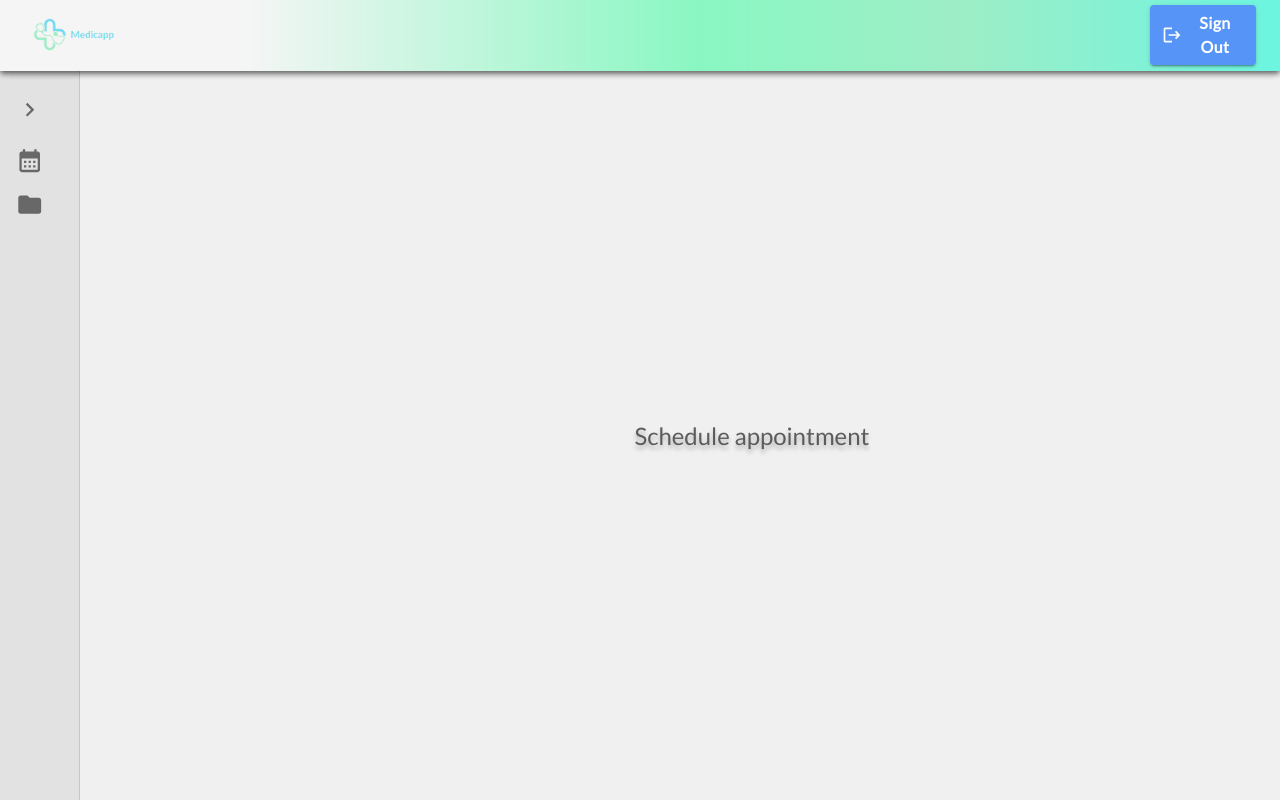
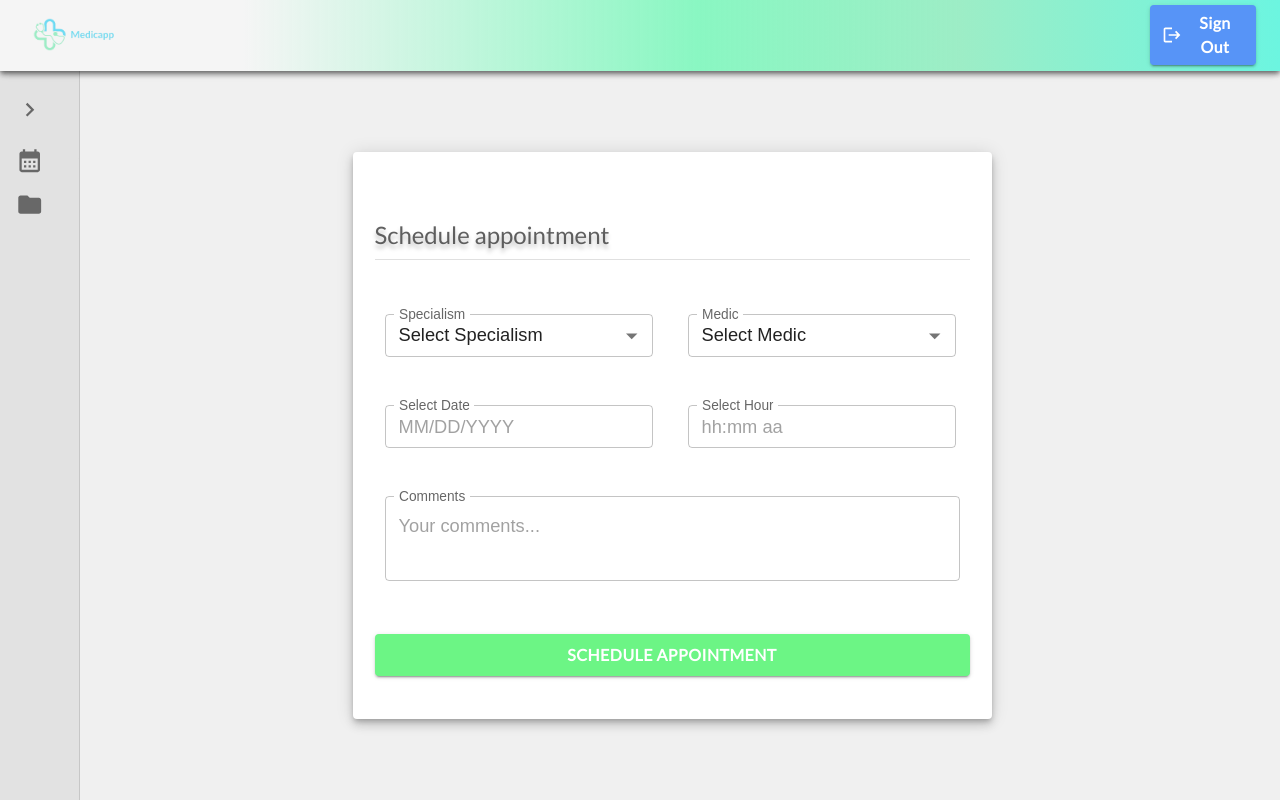
Before and after one commit to ivantrejoc/medicapp_frontend, a React (Vite) app: page / in a window 1280 px wide. Built offline with nearby package versions, Linux system fonts and the light colour scheme.

Commit message:
schedule appointment form

```diff
--- a/package.json
+++ b/package.json
@@ -14,6 +14,8 @@
     "@emotion/styled": "^11.11.5",
     "@mui/icons-material": "^5.16.1",
     "@mui/material": "^5.16.1",
+    "@mui/x-date-pickers": "^7.10.0",
+    "dayjs": "^1.11.11",
     "react": "^18.3.1",
     "react-dom": "^18.3.1",
     "react-router-dom": "^6.24.1"
--- a/src/App.jsx
+++ b/src/App.jsx
@@ -1,3 +1,4 @@
+import { useState } from "react";
 import { BrowserRouter } from "react-router-dom";
 import Router from "./router/index";
 import { ThemeProvider } from "@mui/material/styles";
@@ -6,10 +7,14 @@ import theme from "./theme";
 import { logCredits } from "./utils/logCredits";
 import { NavBar } from "./components/NavBar";
 import { Sidenav } from "./components/Sidenav";
+import { LocalizationProvider } from "@mui/x-date-pickers";
+import { AdapterDayjs } from "@mui/x-date-pickers/AdapterDayjs";
 import "./assets/css/App.css";
 import "./assets/css/fonts.css";
 
 const App = () => {
+  const [drawerExpanded, setDrawerExpanded] = useState(false);
+
   logCredits();
 
   return (
@@ -26,16 +31,24 @@ const App = () => {
         >
           <NavBar />
           <Box sx={{ display: "flex", width: "100%" }}>
-            <Sidenav />
+            <Sidenav
+              drawerExpanded={drawerExpanded}
+              setDrawerExpanded={setDrawerExpanded}
+            />
             <Box
               component="main"
               sx={{
                 flexGrow: 1,
                 height: "calc(100vh - 4.4375rem)",
+                width: "100vw",
+                marginLeft: drawerExpanded ? "0rem" : "-10rem",
+                transition: "margin-left 0.3s ease",
                 overflow: "hidden"
               }}
             >
-              <Router />
+              <LocalizationProvider dateAdapter={AdapterDayjs}>
+                <Router />
+              </LocalizationProvider>
             </Box>
           </Box>
         </Box>
--- /dev/null
+++ b/src/components/ScheduleForm/ScheduleForm.jsx
@@ -0,0 +1,242 @@
+import {
+  Paper,
+  Box,
+  Typography,
+  Divider,
+  TextField,
+  Button
+} from "@mui/material";
+import { DatePicker, TimePicker } from "@mui/x-date-pickers";
+
+const ScheduleForm = () => {
+  return (
+    <Paper
+      elevation={6}
+      sx={{
+        display: "flex",
+        width: "39.9375rem",
+        height: "35.4375rem",
+        flexDirection: "column",
+        justifyContent: "center",
+        alignItems: "center",
+        flexShrink: 0,
+        background: "var(--background-paper-elevation-6, #FFF)",
+        boxSizing: "border-box"
+      }}
+    >
+      <Box
+        id="form"
+        sx={{
+          display: "flex",
+          width: "37.1875rem",
+          height: "29.0625rem",
+          flexDirection: "column",
+          alignItems: "flex-start",
+          flexShrink: 0,
+          boxSizing: "border-box"
+        }}
+      >
+        <Box
+          id="title-wrapper"
+          sx={{
+            display: "flex",
+            padding: "var(--2, 1rem) var(--none, 0rem)",
+            flexDirection: "column",
+            alignItems: "flex-start",
+            alignSelf: "stretch",
+            boxSizing: "border-box",
+            marginBottom: 3.5
+          }}
+        >
+          <Box
+            id="title-container"
+            sx={{
+              display: "flex",
+              alignItems: "flex-start",
+              alignSelf: "stretch",
+              boxSizing: "border-box"
+            }}
+          >
+            <Typography variant="h2">Schedule appointment</Typography>
+          </Box>
+          <Divider sx={{ width: "100%", marginTop: 1 }} />
+        </Box>
+        <Box
+          id="inputs-wrapper"
+          sx={{
+            display: "flex",
+            height: "23.3rem",
+            flexDirection: "column",
+            alignItems: "flex-start",
+            flexShrink: 0,
+            alignSelf: "stretch",
+            boxSizing: "border-box"
+          }}
+        >
+          <Box
+            id="row-1"
+            sx={{
+              display: "flex",
+              padding: "0.625rem",
+              alignItems: "center",
+              gap: "2.1875rem",
+              alignSelf: "stretch",
+              boxSizing: "border-box",
+              marginBottom: 3.5
+            }}
+          >
+            <TextField
+              size="small"
+              select
+              variant="outlined"
+              label="Specialism"
+              SelectProps={{
+                native: true
+              }}
+              InputLabelProps={{
+                shrink: true
+              }}
+              sx={{
+                display: "flex",
+                width: "16.75rem",
+                flexDirection: "column",
+                alignItems: "flex-start",
+                boxSizing: "border-box",
+                "& .MuiInputBase-root": {
+                  width: "100%"
+                }
+              }}
+            >
+              <option value="">Select Specialism</option>
+              <option value="cardiology">Cardiology</option>
+              <option value="dermatology">Dermatology</option>
+              <option value="neurology">Neurology</option>
+              <option value="pediatrics">Pediatrics</option>
+            </TextField>
+
+            <TextField
+              size="small"
+              select
+              variant="outlined"
+              label="Medic"
+              SelectProps={{
+                native: true
+              }}
+              InputLabelProps={{
+                shrink: true
+              }}
+              sx={{
+                display: "flex",
+                width: "16.75rem",
+                flexDirection: "column",
+                alignItems: "flex-start",
+                boxSizing: "border-box",
+                "& .MuiInputBase-root": {
+                  width: "100%"
+                }
+              }}
+            >
+              <option value="">Select Medic</option>
+              <option value="1">Jhon Doe</option>
+              <option value="2">Jane Doe</option>
+              <option value="3">Michael Keaton</option>
+              <option value="4">Jack Black</option>
+            </TextField>
+          </Box>
+          <Box
+            id="row-2"
+            sx={{
+              display: "flex",
+              padding: "0.625rem",
+              alignItems: "center",
+              gap: "2.1875rem",
+              alignSelf: "stretch",
+              boxSizing: "border-box",
+              marginBottom: 3.5
+            }}
+          >
+            <DatePicker
+              label="Select Date"
+              SelectProps={{
+                native: true
+              }}
+              slotProps={{
+                textField: {
+                  size: "small",
+                  InputLabelProps: {
+                    shrink: true
+                  }
+                }
+              }}
+              sx={{
+                display: "flex",
+                width: "16.75rem",
+                flexDirection: "column",
+                alignItems: "flex-start",
+                boxSizing: "border-box"
+              }}
+            />
+            <TimePicker
+              label="Select Hour"
+              SelectProps={{
+                native: true
+              }}
+              slotProps={{
+                textField: {
+                  size: "small",
+                  InputLabelProps: {
+                    shrink: true
+                  }
+                }
+              }}
+              sx={{
+                display: "flex",
+                width: "16.75rem",
+                flexDirection: "column",
+                alignItems: "flex-start",
+                boxSizing: "border-box"
+              }}
+            />
+          </Box>
+          <Box
+            id="row-3"
+            sx={{
+              display: "flex",
+              height: "6.5rem",
+              padding: "0.625rem",
+              alignItems: "center",
+              alignSelf: "stretch",
+              boxSizing: "border-box",
+              marginBottom: 5.5
+            }}
+          >
+            <TextField
+              id="outlined-textarea"
+              label="Comments"
+              placeholder="Your comments..."
+              multiline
+              rows={2}
+              InputLabelProps={{ shrink: true }}
+              sx={{
+                height: "5.75rem",
+                display: "flex",
+                flexDirection: "column",
+                alignItems: "flex-start",
+                flex: "1 0 0",
+                alignSelf: "stretch",
+                boxSizing: "border-box",
+                "& .MuiInputBase-root": {
+                  width: "100%"
+                }
+              }}
+            />
+          </Box>
+          <Button size="large" variant="formButton">
+            Schedule appointment
+          </Button>
+        </Box>
+      </Box>
+    </Paper>
+  );
+};
+export default ScheduleForm;
--- /dev/null
+++ b/src/components/ScheduleForm/index.js
@@ -0,0 +1 @@
+export { default as ScheduleForm } from './ScheduleForm';
--- a/src/components/Sidenav/Sidenav.jsx
+++ b/src/components/Sidenav/Sidenav.jsx
@@ -21,8 +21,7 @@ import FolderIcon from "@mui/icons-material/Folder";
 import NavigateBeforeIcon from "@mui/icons-material/NavigateBefore";
 import NavigateNextIcon from "@mui/icons-material/NavigateNext";
 
-const Sidenav = () => {
-  const [drawerExpanded, setDrawerExpanded] = useState(false);
+const Sidenav = ({ drawerExpanded, setDrawerExpanded }) => {
   const [openDropdown, setOpenDropdown] = useState(false);
 
   const toggleDrawer = () => {
@@ -43,7 +42,6 @@ const Sidenav = () => {
         zIndex: 1200,
         "& .MuiDrawer-paper": {
           width: drawerExpanded ? { sm: "14rem", md: "14rem" } : "5rem",
-
           boxSizing: "border-box",
           background: "#E2E2E2",
           display: "flex",
--- a/src/pages/ScheduleAppointment.jsx
+++ b/src/pages/ScheduleAppointment.jsx
@@ -1,4 +1,5 @@
-import { Box, Typography } from "@mui/material";
+import { Box } from "@mui/material";
+import { ScheduleForm } from "../components/ScheduleForm";
 
 const ScheduleAppointment = () => {
   return (
@@ -15,7 +16,7 @@ const ScheduleAppointment = () => {
         overflow: "hidden"
       }}
     >
-      <Typography variant="h2">Schedule appointment</Typography>
+      <ScheduleForm />
     </Box>
   );
 };
--- a/src/theme/index.js
+++ b/src/theme/index.js
@@ -89,7 +89,37 @@ export default createTheme({
           letterSpacing: "0.025rem",
           textTransform: "capitalize"
         }
-      }
+      },
+      variants: [
+        {
+          props: { variant: "formButton" },
+          style: {
+            display: "flex",
+            padding: "0.5rem 1.375rem",
+            flexDirection: "column",
+            justifyContent: "center",
+            alignItems: "center",
+            alignSelf: "stretch",
+            borderRadius: "var(--borderRadius, 0.25rem)",
+            background: "#6CF585",
+            boxShadow:
+              "0px 1px 5px 0px rgba(0, 0, 0, 0.12), 0px 2px 2px 0px rgba(0, 0, 0, 0.14), 0px 3px 1px -2px rgba(0, 0, 0, 0.20)",
+            color: "var(--primary-contrast, #FFF)",
+            fontFeatureSettings: "'clig' off, 'liga' off",
+            fontFamily: "Lato",
+            fontSize: "1rem",
+            fontStyle: "normal",
+            fontWeight: "700",
+            lineHeight: "1.625rem" /* 162.5% */,
+            letterSpacing: "0.02875rem",
+            textTransform: "uppercase",
+            boxsizing: "border-box",
+            "&:hover": {
+              background: "#49EF33"
+            }
+          }
+        }
+      ]
     },
     MuiListItemText: {
       styleOverrides: {
```
Also changed, not shown: .eslintrc.cjs, 1 other file (tests, documents, lock files or other folders).
